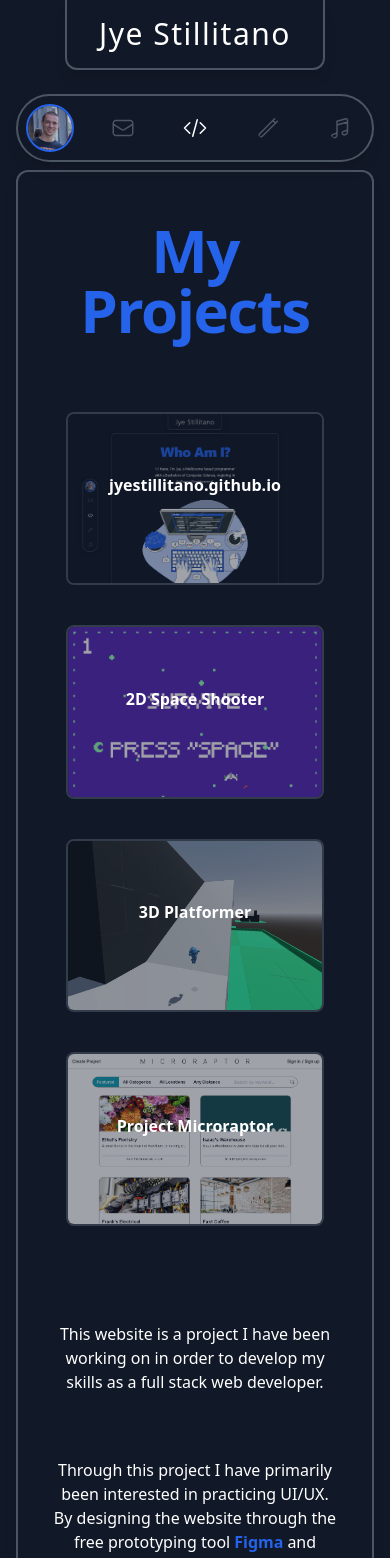
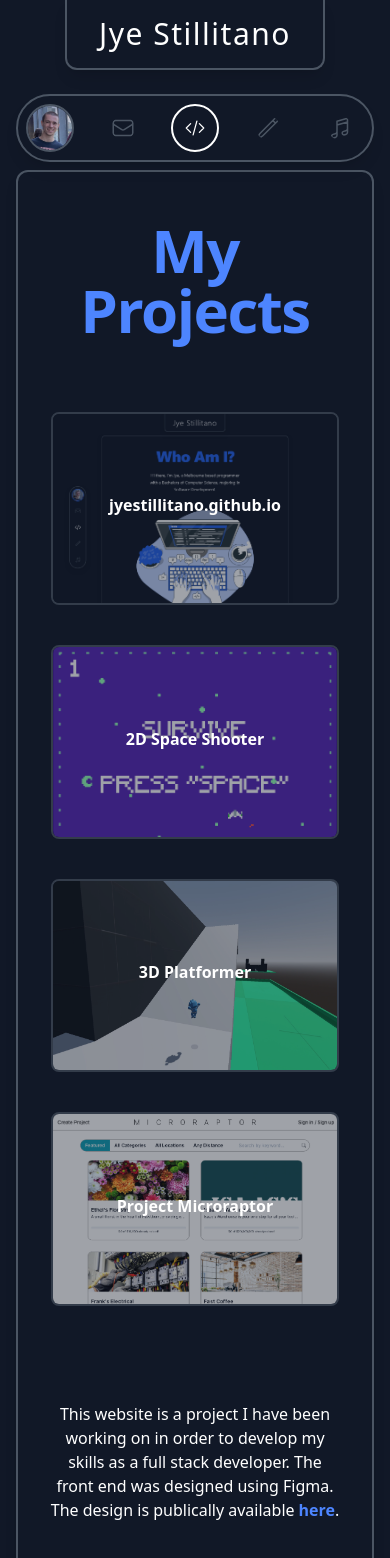
Before and after one commit to JyeStillitano/portoflio-tailwind, a Next.js app: page /projects in a window 390 px wide. Shown: the top 1558 px of the page. Built offline with nearby package versions, Linux system fonts and the light colour scheme.

Commit message:
Navbar now highlights current page. Theme update.

```diff
--- a/app/page.tsx
+++ b/app/page.tsx
@@ -30,7 +30,7 @@ export default function Home() {
 
       {/* NavBar Container */}
       <div className="sticky top-0 p-1 px-4 lg:fixed lg:top-1/4 lg:m-auto">
-        <NavBar />
+        <NavBar selection={1} />
       </div>
 
       {/* Content Container */}
@@ -57,27 +57,27 @@ export default function Home() {
           {/* Tech Stack */}
           <div className="my-12 flex flex-row justify-evenly">
             <Image
-              className="m-auto size-16 md:size-20 lg:size-24"
+              className="m-auto size-12 transition-all sm:size-16 md:size-20 lg:size-24"
               src={reactjs_icon}
               alt="React JS"
             />
             <Image
-              className="m-auto size-16 md:size-20 lg:size-24"
+              className="m-auto size-12 transition-all sm:size-16 md:size-20 lg:size-24"
               src={nextjs_icon}
               alt="Next JS"
             />
             <Image
-              className="m-auto size-16 sm:size-16 md:size-20 lg:size-24 "
+              className="m-auto size-12 transition-all sm:size-16 md:size-20 lg:size-24"
               src={nodejs_icon}
               alt="Node JS"
             />
             <Image
-              className="m-auto size-16 md:size-20 lg:size-24"
+              className="m-auto size-12 transition-all sm:size-16 md:size-20 lg:size-24"
               src={tailwind_icon}
               alt="Tailwind CSS"
             />
             <Image
-              className="m-auto size-16 md:size-20 lg:size-24"
+              className="m-auto size-12 transition-all sm:size-16 md:size-20 lg:size-24"
               src={figma_icon}
               alt="Figma"
             />
--- a/app/projects/page.tsx
+++ b/app/projects/page.tsx
@@ -6,6 +6,7 @@ import projectImage1 from "@/public/projects/jyestillitano.github.io.png";
 import projectImage2 from "@/public/projects/SpaceShooter.png";
 import projectImage3 from "@/public/projects/3DPlatformer.png";
 import projectImage4 from "@/public/projects/Microraptor.png";
+import Link from "next/link";
 
 export const metadata: Metadata = {
   title: "Personal Projects  | Jye Stillitano",
@@ -22,18 +23,18 @@ export default function Home() {
 
       {/* NavBar Container */}
       <div className="sticky top-0 p-1 px-4 lg:fixed lg:top-1/4 lg:m-auto">
-        <NavBar />
+        <NavBar selection={3} />
       </div>
 
       {/* Content Container */}
       <div className="mx-4 mb-4 flex-grow rounded-xl border-[2px] border-accent p-4 shadow-lg md:mx-24 lg:mx-36">
         {/* Content */}
         <div className="flex-col px-4">
-          <h1 className="my-8 text-center text-6xl font-extrabold tracking-tight text-primary">
+          <h1 className="my-8 text-center text-6xl font-bold tracking-tight text-primary">
             My Projects
           </h1>
           {/* Project Gallery */}
-          <div className="my-16 flex flex-wrap justify-center">
+          <div className="my-16 flex flex-row flex-wrap justify-center">
             <Project name="jyestillitano.github.io" image={projectImage1.src} />
             <Project name="2D Space Shooter" image={projectImage2.src} />
             <Project name="3D Platformer" image={projectImage3.src} />
@@ -41,7 +42,16 @@ export default function Home() {
           </div>
           <p className="my-16 text-center text-content">
             This website is a project I have been working on in order to develop
-            my skills as a full stack web developer.
+            my skills as a full stack developer. The front end was designed
+            using Figma. The design is publically available
+            <Link
+              href="https://www.figma.com/design/7CQBA0EwAEx7YvXiFRIskO/Website?node-id=0%3A1&t=2exI8fWz6AsemVWX-1"
+              target="_blank"
+              className="ml-1 font-bold text-primary hover:text-blue-400"
+            >
+              here
+            </Link>
+            .
           </p>
           <p className="my-16 text-center text-content">
             Through this project I have primarily been interested in practicing
--- a/components/NavBar.tsx
+++ b/components/NavBar.tsx
@@ -2,7 +2,11 @@
 
 import Link from "next/link";
 
-export default function NavBar() {
+export interface NavBarProps {
+  selection: number;
+}
+
+export default function NavBar({ selection }: NavBarProps) {
   return (
     <div
       className="flew-row m-auto my-1 flex max-w-lg justify-between rounded-full border-[2px] border-accent bg-background shadow-lg
@@ -11,7 +15,11 @@ export default function NavBar() {
       {/* Profile Icon */}
       <Link className="m-2" href="/">
         <img
-          className="stroke-conent h-12 w-12 rounded-full border-2 border-primary transition-all hover:border-4 hover:border-blue-400"
+          className={
+            selection == 1
+              ? "h-12 w-12 rounded-full border-2 border-primary transition-all hover:border-4 hover:border-blue-400"
+              : "h-12 w-12 rounded-full border-2 border-accent transition-all hover:border-4 hover:border-blue-400"
+          }
           src="./Profile.jpg"
         />
       </Link>
@@ -42,7 +50,11 @@ export default function NavBar() {
           viewBox="0 0 24 24"
           strokeWidth={1.5}
           stroke="currentColor"
-          className="h-12 w-12 rounded-full stroke-content p-3 transition-all hover:border-2 hover:border-solid hover:border-content hover:p-2"
+          className={
+            selection == 3
+              ? "h-12 w-12 rounded-full border-2 border-solid border-content stroke-content p-3 transition-all hover:p-2"
+              : "h-12 w-12 rounded-full stroke-content p-3 transition-all hover:border-2 hover:border-solid hover:border-content hover:p-2"
+          }
         >
           <path
             strokeLinecap="round"
--- a/components/Project.tsx
+++ b/components/Project.tsx
@@ -8,11 +8,9 @@ export interface ProjectProps {
 export default function Project({ name, image }: ProjectProps) {
   return (
     <div className="group mx-4 py-2">
-      <Image
-        className="m-auto rounded-lg border-2 border-accent opacity-60 transition-all group-hover:cursor-pointer group-hover:border-white"
+      <img
+        className="max-w-72 rounded-lg border-2 border-accent opacity-60 transition-all group-hover:cursor-pointer group-hover:border-white"
         src={image}
-        width={300}
-        height={200}
         alt="Project Image"
       />
       <p className="bold text-md relative bottom-28 text-center font-bold text-white group-hover:cursor-pointer">
--- a/tailwind.config.ts
+++ b/tailwind.config.ts
@@ -9,7 +9,7 @@ const config: Config = {
   ],
   theme: {
     colors: {
-      primary: "#2563eb",
+      primary: "#4D85FF",
       accent: "#4b5563",
       background: "#111827",
       content: colors.white,
```
